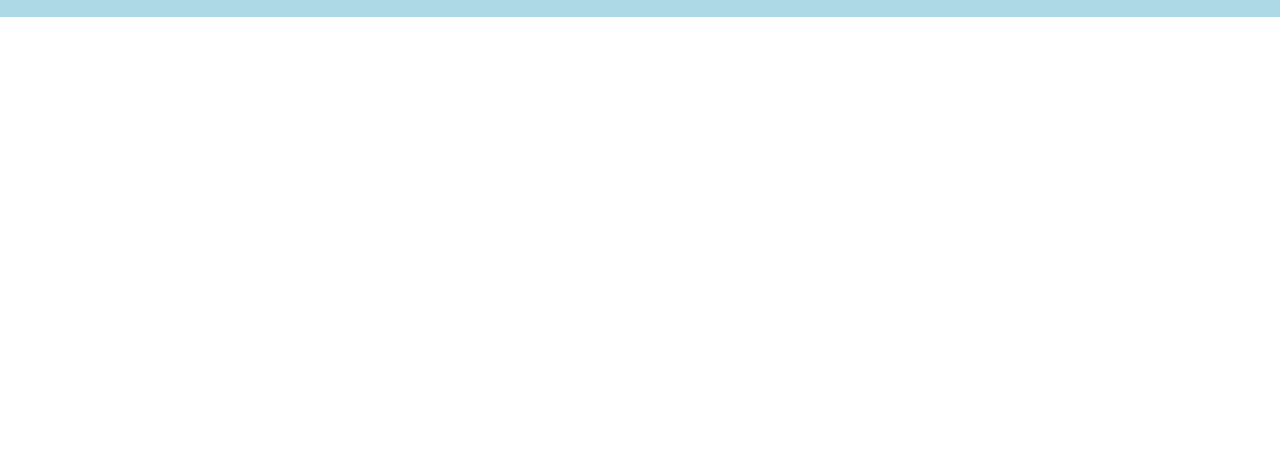
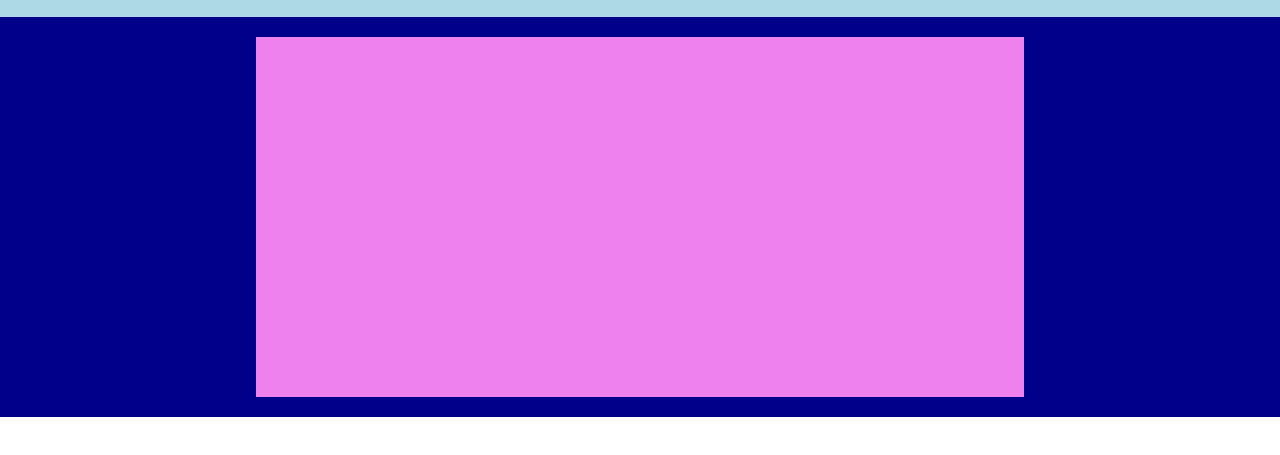
Before and after one commit to NicoloYan/htmlcss-struttura-discord, a plain HTML site: page index.html in a window 1280 px wide. Shown: the part 83-538 px from the top of the page. Drawn offline with Linux system fonts and the light colour scheme.

Commit message:
Header bottom completato

```diff
--- a/css/style.css
+++ b/css/style.css
@@ -45,3 +45,17 @@ li {
 .right {
     text-align: right;
 }
+
+.bluesquare {
+    height: 400px;
+    background-color: #00008b;
+    display: flex;
+}
+.pinksquare {
+    width: 60%;
+    height: 360px;
+    margin: auto;
+    background-color: #ee81ee;
+    display: flex;
+    vertical-align: middle;
+}
--- a/index.html
+++ b/index.html
@@ -33,6 +33,9 @@
         </div>
 
         <!--Header Bottom-->
+        <section class="bluesquare">
+            <div class="pinksquare"></div>
+        </section>
     </header>
 
 </body>
```
